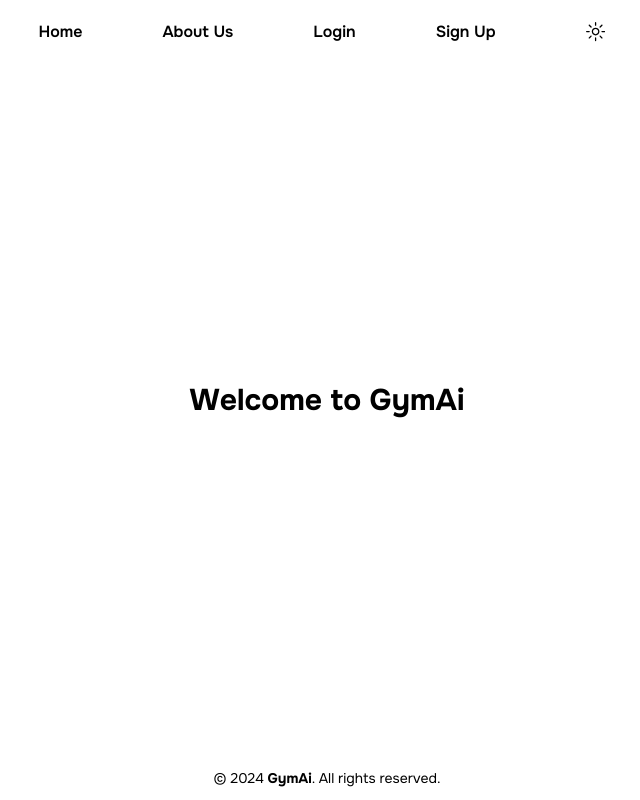
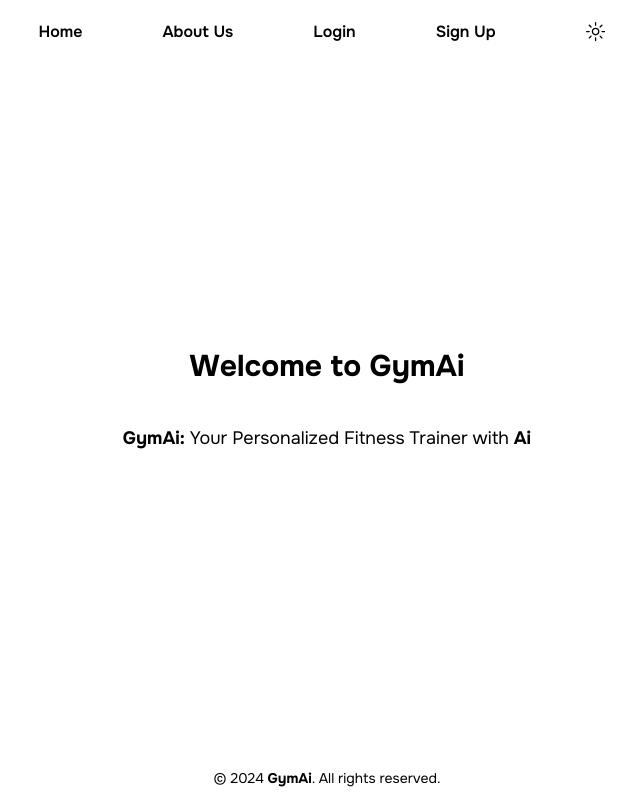
Before and after one commit to cmperdomo17/gym-ai-next, a Next.js app: page / in a window 1280 px wide. Shown: the whole page, without its empty margins (313-953 px from the left). Built offline with nearby package versions, Linux system fonts and the light colour scheme.

Commit message:
feat: Update home page content and styles
- Added welcome message and user name display to the home page.
- Updated the styling of the home page to improve the layout and readability.

```diff
--- a/src/app/home/page.tsx
+++ b/src/app/home/page.tsx
@@ -1,8 +1,9 @@
-
 export default function Home() {
     return (
         <div className="flex flex-col gap-10 max-w-96 items-center ">
             <h1 className="text-3xl font-bold">Home</h1>
+            <p className="text-lg">Welcome user: <span className="font-bold">User</span></p>
+            <p className="text-lg">Are you ready to start your fitness journey?</p>
         </div>
-    )
+    );
 }
--- a/src/app/page.tsx
+++ b/src/app/page.tsx
@@ -3,9 +3,14 @@ import Image from "next/image";
 export default function Home() {
   return (
     <>
-      <h1 className="text-3xl font-bold">
-        Welcome to GymAi
-      </h1>
+      <div className="flex flex-col gap-10 justify-center items-center">
+        <h1 className="text-3xl font-bold">
+          Welcome to GymAi
+        </h1>
+        <p className="text-lg">
+          <strong>GymAi:</strong> Your Personalized Fitness Trainer with <strong>Ai</strong>
+        </p>
+      </div>
       {/* <Image
         src={"/logo.png"}
         alt="GymAi Logo"
--- a/src/components/ui/sheet.tsx
+++ b/src/components/ui/sheet.tsx
@@ -21,7 +21,7 @@ const SheetOverlay = React.forwardRef<
 >(({ className, ...props }, ref) => (
   <SheetPrimitive.Overlay
     className={cn(
-      "fixed inset-0 z-50 bg-white/80 dark:bg-zinc-950/90 data-[state=open]:animate-in data-[state=closed]:animate-out data-[state=closed]:fade-out-0 data-[state=open]:fade-in-0",
+      "fixed inset-0 z-50 bg-white/90 dark:bg-zinc-950/90 data-[state=open]:animate-in data-[state=closed]:animate-out data-[state=closed]:fade-out-0 data-[state=open]:fade-in-0",
       className
     )}
     {...props}
```
